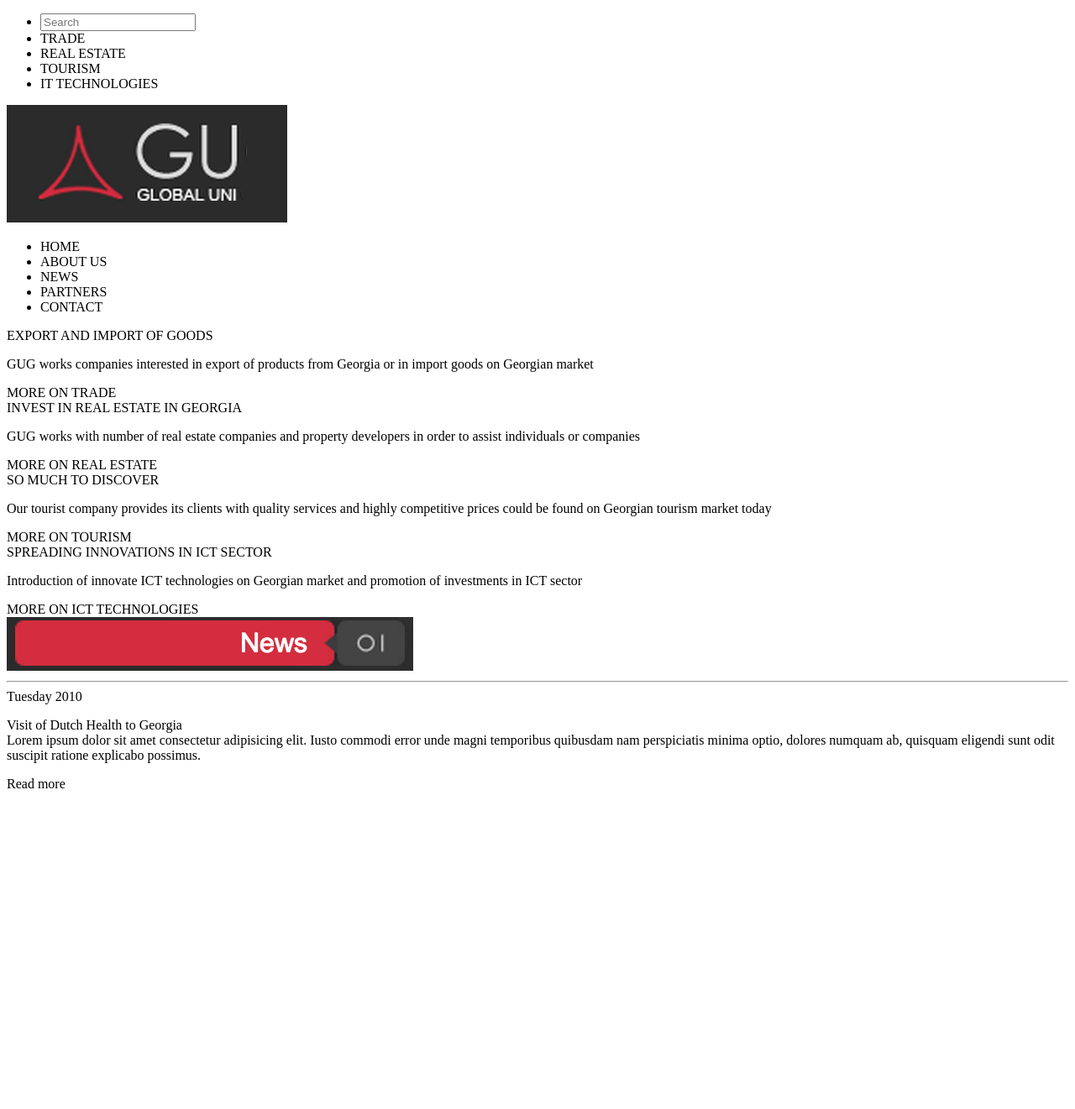
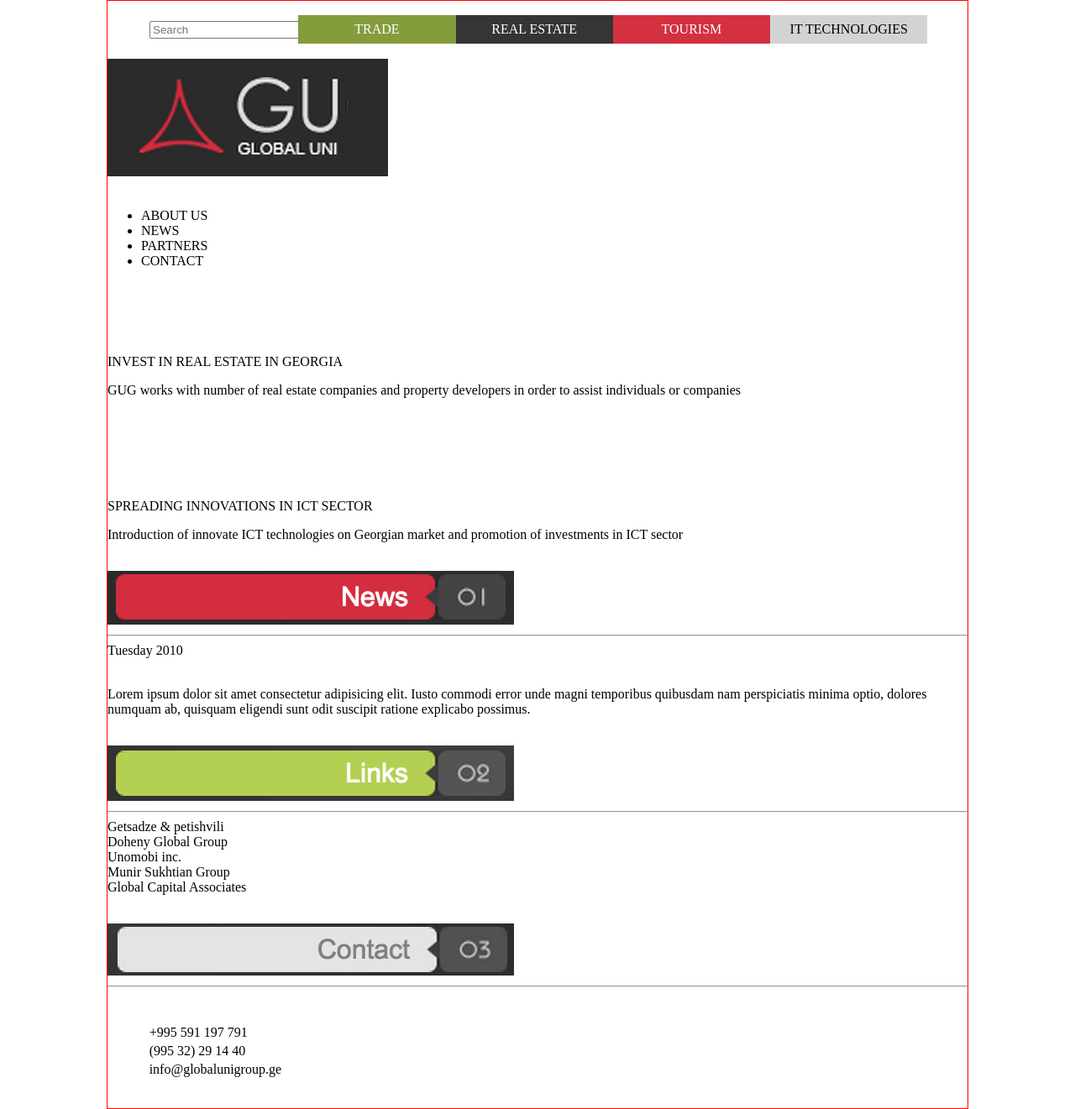
Before and after one commit to martileos/pw12132233, a plain HTML site: page practica03/index.html in a window 1280 px wide. Shown: the whole page at 84% size. Before the commit the page ends 951 px from the top, so only its background shows below. Drawn offline with Linux system fonts and the light colour scheme.

Commit message:
Practica03 CSS estilos 01

```diff
--- a/practica03/css/estilos.css
+++ b/practica03/css/estilos.css
@@ -0,0 +1,28 @@
+body{
+    border: 1px solid red;
+    font-size: 16px; /*1em*/
+    margin: 0px auto;
+    max-width: 1024px;
+}
+header nav ul li{
+    /* border: 1px solid blue; */
+    display: inline-block;
+    padding: 8px 10px;
+    text-align: center;
+    width: 17.0%;
+}
+header nav ul li:nth-child(2){
+    background: #849C3C;
+}
+header nav ul li:nth-child(3){
+    background: #353535;
+}
+header nav ul li:nth-child(4){
+    background: #D33040;
+}
+header nav ul li:nth-child(5){
+    background: lightgray;
+}
+.letra-blanca{
+    color:white;
+}
--- a/practica03/index.html
+++ b/practica03/index.html
@@ -4,18 +4,13 @@
     <meta charset="UTF-8">
     <meta name="viewport" content="width=device-width, initial-scale=1.0">
     <title>Práctica 03</title>
+    <link rel="stylesheet" href="css/estilos.css">
 </head>
 <body>
     <header>
         <nav>
             <ul>
-                <li>
-                    <input type="search" placeholder="Search">
-                </li>
-                <li class="letra-blanca">TRADE</li>
-                <li class="letra-blanca">REAL ESTATE</li>
-                <li class="letra-blanca">TOURISM</li>
-                <li class="letra-gris">IT TECHNOLOGIES</li>
+                <li><input type="search" placeholder="Search"></li><li class="letra-blanca">TRADE</li><li class="letra-blanca">REAL ESTATE</li><li class="letra-blanca">TOURISM</li><li class="letra-gris">IT TECHNOLOGIES</li>
             </ul>
         </nav>
     </header>
@@ -78,9 +73,46 @@
                 Lorem ipsum dolor sit amet consectetur adipisicing elit. Iusto commodi error unde magni temporibus quibusdam nam perspiciatis minima optio, dolores numquam ab, quisquam eligendi sunt odit suscipit ratione explicabo possimus.
             </span>
             <p></p>
-            <span class="letra-blanca">
+            <span class="letra-blanca read-more">
                 Read more
             </span>
+        </article>
+        <article>
+            <img src="img/news_verde.png" alt="Links">
+            <hr>
+            <span class="letra-gris">
+                Getsadze & petishvili <br>
+                Doheny Global Group <br>
+                Unomobi inc. <br>
+                Munir Sukhtian Group <br>
+                Global Capital Associates
+            </span>
+            <p></p>
+            <span class="letra-blanca read-more">Read more</span>
+        </article>
+        <article>
+            <img src="img/news_claro.png" alt="Contact">
+            <hr>
+            <span class="letra-blanca">Send a message</span>
+            <p></p>
+            <table>
+                <tbody>
+                    <tr>
+                        <td class="letra-blanca">Tel:</td>
+                        <td class="letra-gris">+995 591 197 791</td>
+                    </tr>
+                    <tr>
+                        <td class="letra-blanca">Fax:</td>
+                        <td class="letra-gris">(995 32) 29 14 40</td>
+                    </tr>
+                    <tr>
+                        <td class="letra-blanca">Email:</td>
+                        <td class="letra-azul">info@globalunigroup.ge</td>
+                    </tr>
+                </tbody>
+            </table>
+            <p></p>
+            <span class="letra-blanca read-more">Read more</span>
         </article>
     </footer>
 </body>
```
